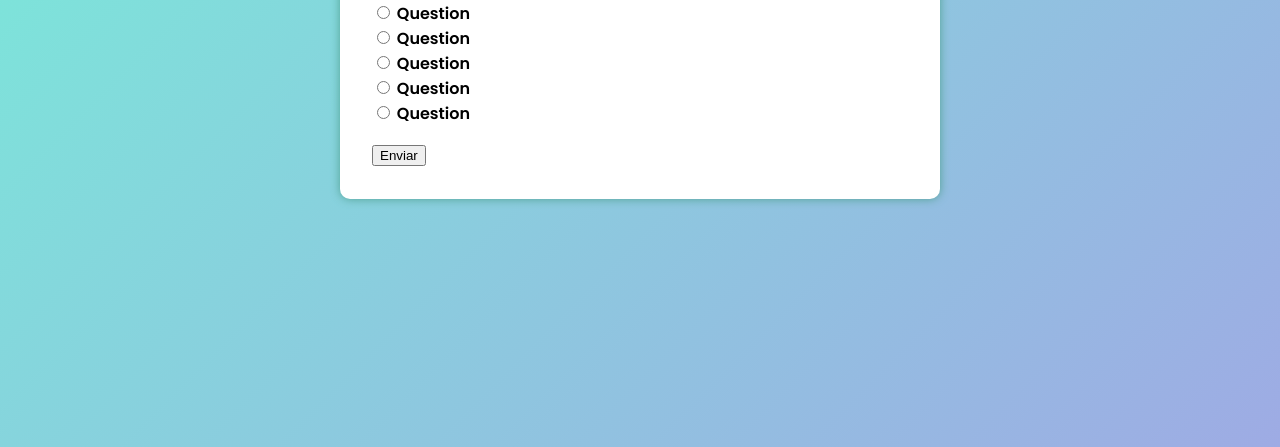
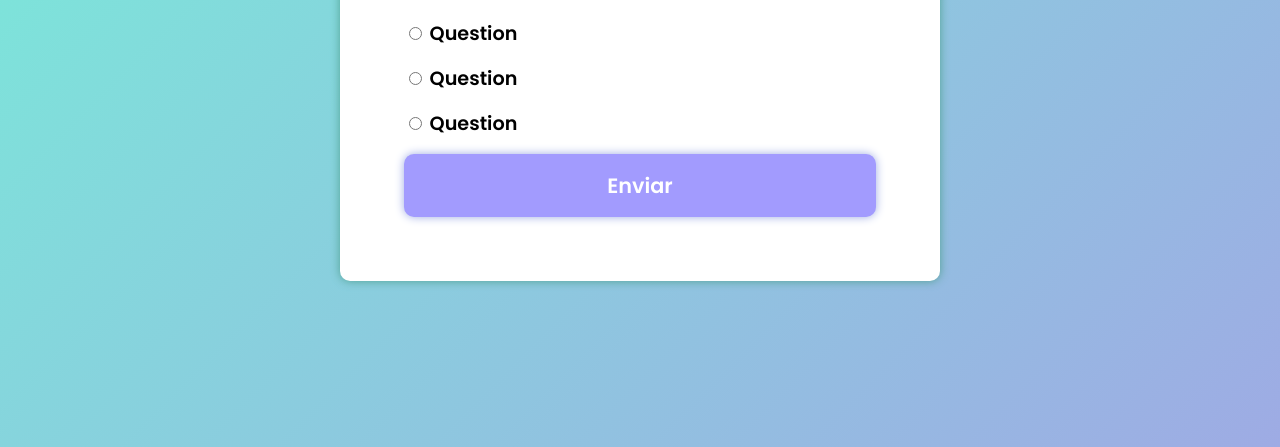
Before and after one commit to lyssacavalcanti/quiz-app, a plain HTML site: page index.html in a window 1280 px wide. Shown: the part 353-800 px from the top of the page. Drawn offline with Linux system fonts and the light colour scheme.

Commit message:
Coding update.

```diff
--- a/index.html
+++ b/index.html
@@ -9,27 +9,27 @@
 <body>
    <div class="quiz-container">
        <div class="quiz-header">
-           <h2>Questão</h2>
+           <h2 id="question">Questão</h2>
             <ul>
                 <li>
                     <input type="radio" id="a" name="answer">
-                    <label for="a">Question</label>
+                    <label id="a-text" for="a">Question</label>
                 </li>
                 <li>
                     <input type="radio" id="b" name="answer">
-                    <label for="b">Question</label>
+                    <label id="b-text" for="b">Question</label>
                 </li>
                 <li>
                     <input type="radio" id="c" name="answer">
-                    <label for="c">Question</label>
+                    <label id="c-text" for="c">Question</label>
                 </li>
                 <li>
                     <input type="radio" id="d" name="answer">
-                    <label for="d">Question</label>
+                    <label id="d-text" for="d">Question</label>
                 </li>
                 <li>
                     <input type="radio" id="e" name="answer">
-                    <label for="e">Question</label>
+                    <label id="e-text" for="e">Question</label>
                 </li>
             </ul>
             <button>Enviar</button>
--- a/script.js
+++ b/script.js
@@ -36,3 +36,20 @@ const quizData = [
         correct: 'b'
     },
 ]
+
+const questionEl = document.getElementById('question');
+
+const a_text = document.getElementById('a_text');
+const b_text = document.getElementById('b_text');
+const c_text = document.getElementById('c_text');
+const d_text = document.getElementById('d_text');
+const e_text = document.getElementById('e_text');
+
+let currentQuestion = 0;
+
+loadQuiz();
+
+function loadQuiz() {
+
+    currentQuestion++
+}
--- a/style.css
+++ b/style.css
@@ -19,15 +19,42 @@ body {
     background-color: #fff;
     border-radius: 10px;
     box-shadow: 0 0 10px #50a192;
+    overflow: hidden;
     width: 600px;
     max-width: 100%;
 }
 
 .quiz-header {
-    padding: 2rem;
+    padding: 4rem;
 }
 
+h2 {
+    margin: 0;
+}
 ul {
     list-style-type: none;
     padding: 0;
 }
+
+ul li {
+    margin: 1rem 0;
+    font-size: 1.2rem;
+}
+
+button {
+    background-color: #a29bfe;
+    border-radius: 10px;
+    border: none;
+    box-shadow: 0 0 10px #9eabe4;
+    cursor: pointer;
+    color: white;
+    display: block;
+    font-family: inherit;
+    width: 100%;
+    padding: 1rem;
+    font-size: 1.3rem;
+}
+
+button:hover {
+    background-color: #6c5ce7;
+}
```
